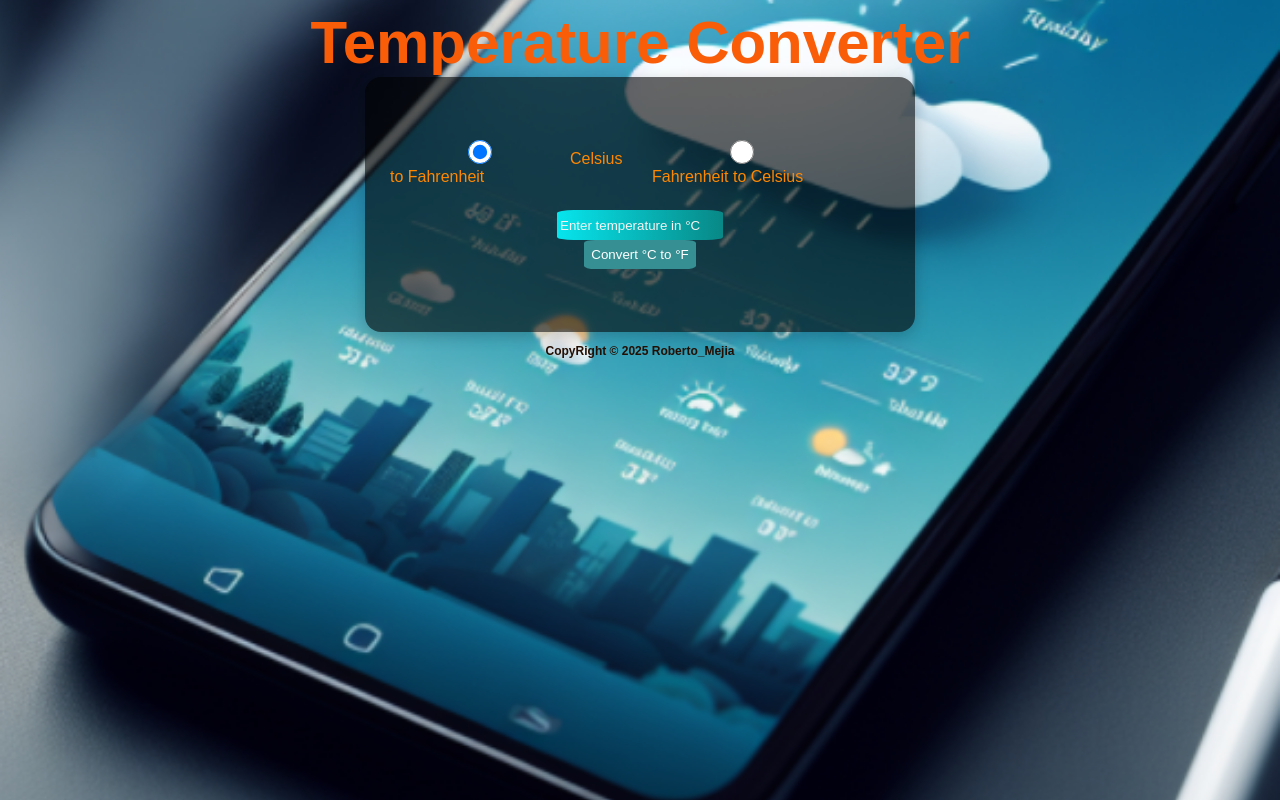
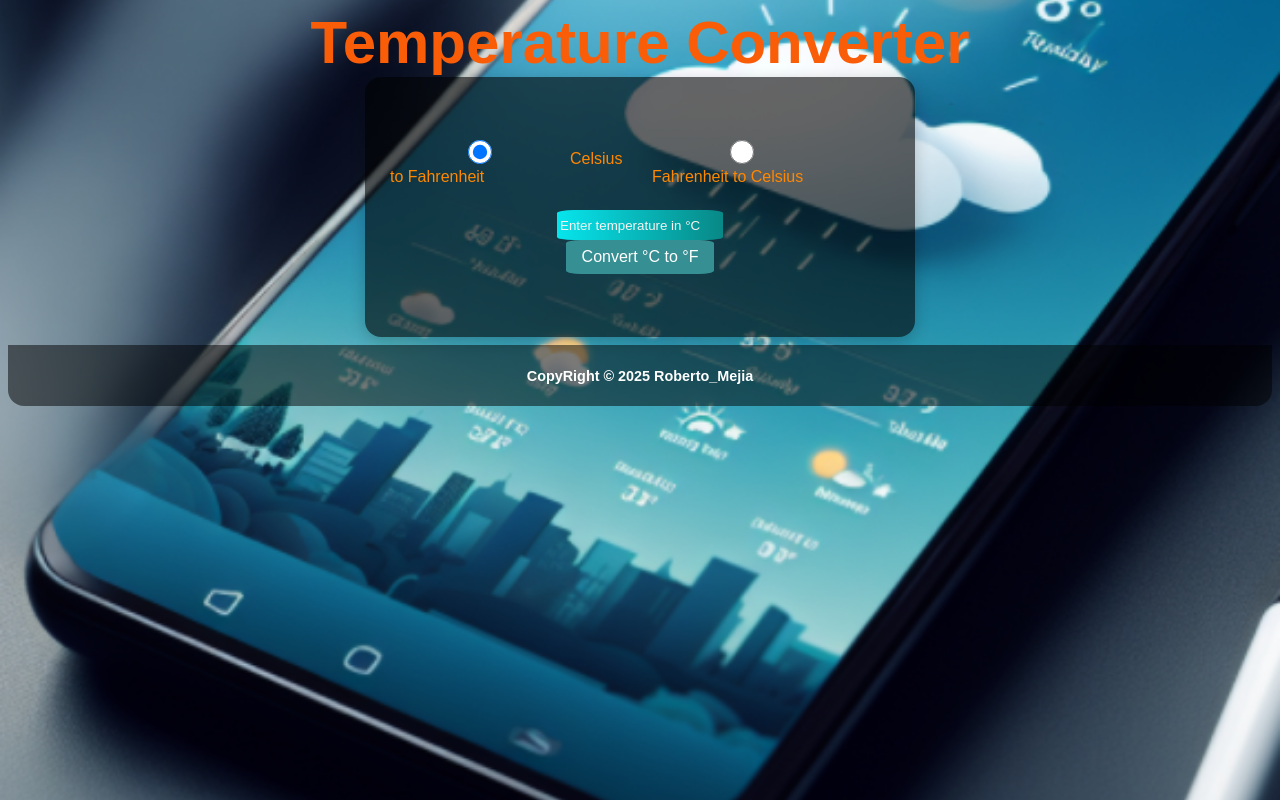
Before and after one commit to R7Mejia/Temperature-Converter, a React (Vite) app: page / in a window 1280 px wide. Built offline with nearby package versions, Linux system fonts and the light colour scheme.

Commit message:
deleted footer

```diff
--- a/src/App.jsx
+++ b/src/App.jsx
@@ -1,7 +1,6 @@
 import { useState } from 'react'
 import Converter from './components/Converter'
 import CopyRight from './components/CopyRight'
-import Footer from './components/Footer'
 
 function App() {
   // State for temperature values
@@ -101,7 +100,7 @@ function App() {
           </>
         )}
       </div>
-      {/* <Footer text="Temperature Converter App © 2025. All rights reserved." /> */}
+      {/* Removed Footer, only CopyRight remains at the bottom */}
       <CopyRight />
     </>
   )
--- a/src/index.css
+++ b/src/index.css
@@ -34,10 +34,14 @@ h1 {
   margin-top: auto;
   padding: 1rem 0;
   text-align: center;
-  font-size: 12px;
-  color: rgb(247, 198, 172);
-  padding: 0;
+  font-size: 0.9rem;
+  color: #fff;
+  margin-top: 0.5rem;
+  margin-bottom: 0.5rem;
   font-weight: bold;
+  background: rgba(0, 0, 0, 0.5);
+  border-radius: 0 0 16px 16px;
+  padding: 0.5rem 0;
 }
 /* Responsive styles */
 @media (max-width: 600px) {
@@ -51,9 +55,12 @@ h1 {
   }
   input,
   button {
-    width: 90vw;
+    width: 98vw;
     max-width: 98%;
     font-size: 1rem;
+    min-width: unset;
+    height: auto;
+    padding: 10px 0;
   }
 }
 
@@ -76,24 +83,32 @@ h1 {
 
 .copyright {
   text-align: center;
-  font-size: 12px;
-  color: rgb(36, 14, 2);
-  padding: 0;
+  font-size: 0.9rem;
+  color: #fff;
+  margin-top: 0.5rem;
+  margin-bottom: 0.5rem;
   font-weight: bold;
+  background: rgba(0, 0, 0, 0.5);
+  border-radius: 0 0 16px 16px;
+  padding: 0.5rem 0;
 }
 button {
   background: #368f92;
   border: none;
   color: white;
   border-radius: 10%;
-  padding: 3px 3px;
+  padding: 8px 16px;
   margin: 0px;
   cursor: pointer;
   text-align: center;
   text-decoration: none;
   display: inline-block;
-  width: 7rem;
-  height: 1.8rem;
+  width: auto;
+  min-width: 7rem;
+  height: auto;
+  font-size: 1rem;
+  white-space: normal;
+  word-break: break-word;
 }
 button:hover {
   background: linear-gradient(to right, #55eff5, #088886);
```
